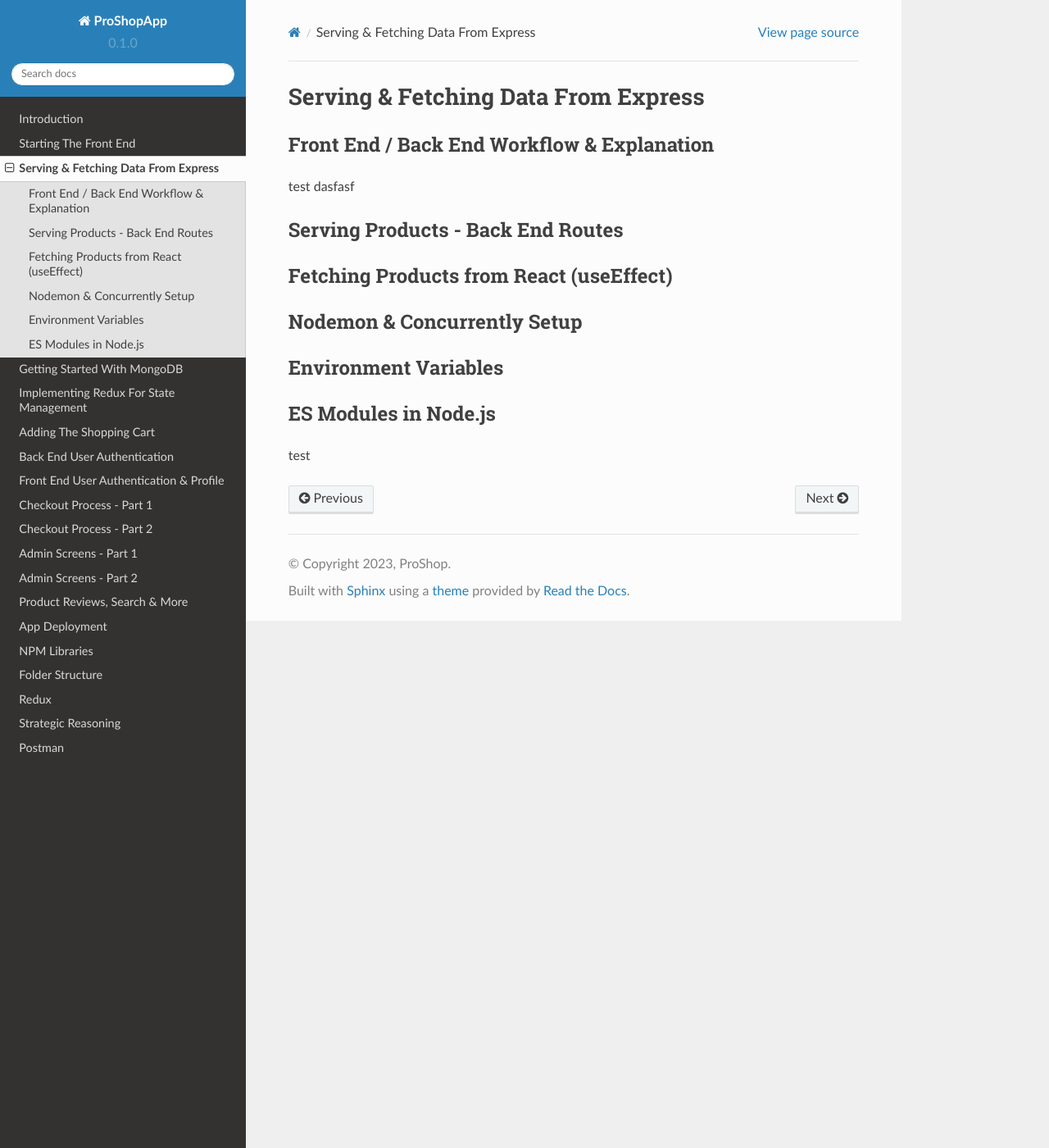
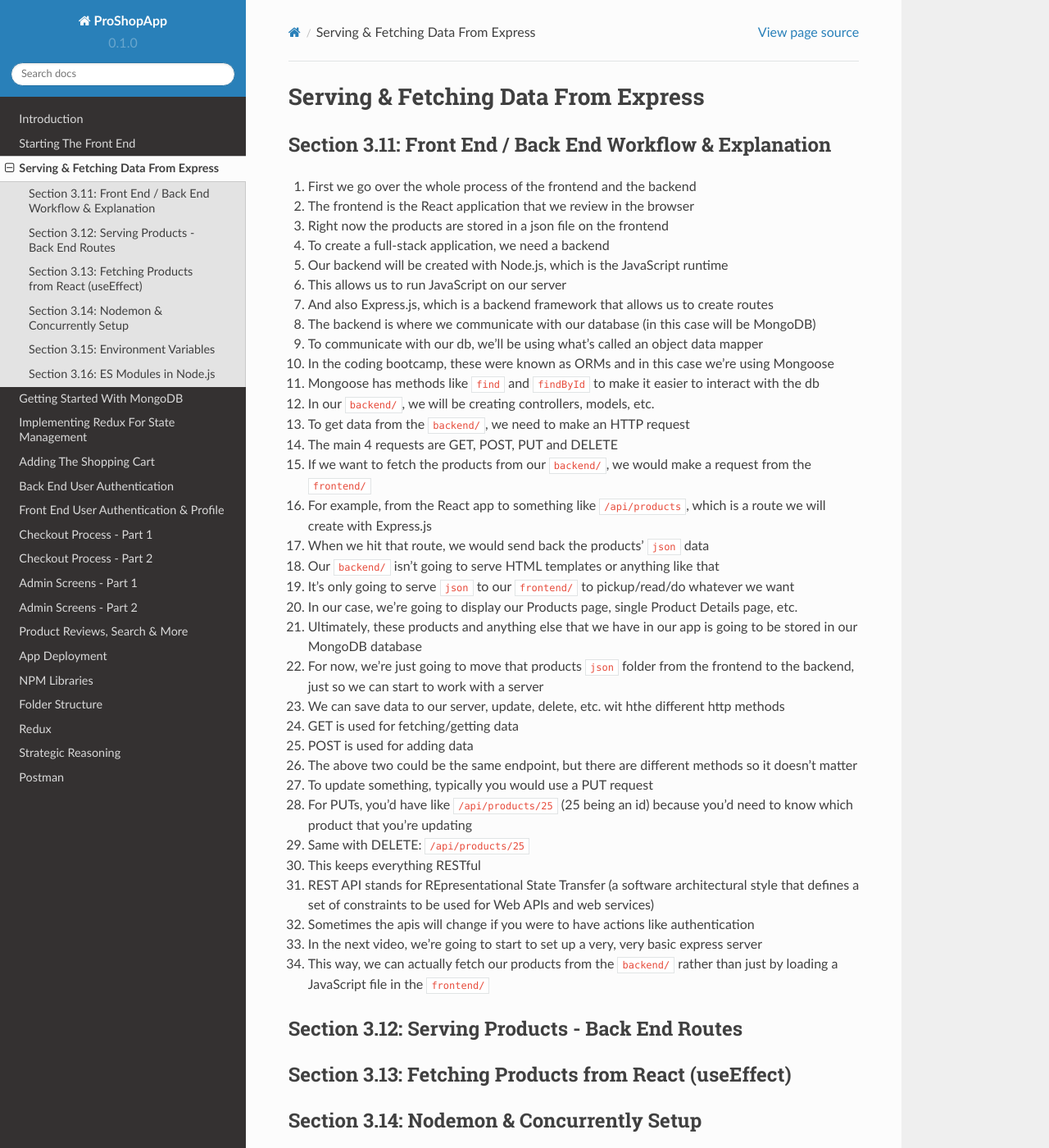
Before and after one commit to Pythonidaer/proshopapp, a Sphinx documentation site: the page built from docs/source/serving-and-fetching-data-from-express.rst, in a window 1280 px wide and 1400 px high. Shown: the whole window at 82% size. Built offline with Sphinx 7.4.7 and the Read the Docs theme 2.0.0, drawn with Linux system fonts in a browser that asks for light colours; some of the changed text lies outside the part shown.

Commit message:
FInished 3.11

```diff
--- a/docs/source/serving-and-fetching-data-from-express.rst
+++ b/docs/source/serving-and-fetching-data-from-express.rst
@@ -3,23 +3,56 @@ Serving & Fetching Data From Express
 
 .. _serving-and-fetching-data-from-express:
 
-Front End / Back End Workflow & Explanation
+Section 3.11: Front End / Back End Workflow & Explanation
 ------------
 
-test dasfasf
+1. First we go over the whole process of the frontend and the backend
+2. The frontend is the React application that we review in the browser
+3. Right now the products are stored in a json file on the frontend
+4. To create a full-stack application, we need a backend
+5. Our backend will be created with Node.js, which is the JavaScript runtime
+6. This allows us to run JavaScript on our server
+7. And also Express.js, which is a backend framework that allows us to create routes
+8. The backend is where we communicate with our database (in this case will be MongoDB)
+9. To communicate with our db, we'll be using what's called an object data mapper
+10. In the coding bootcamp, these were known as ORMs and in this case we're using Mongoose
+11. Mongoose has methods like ``find`` and ``findById`` to make it easier to interact with the db
+12. In our ``backend/``, we will be creating controllers, models, etc.
+13. To get data from the ``backend/``, we need to make an HTTP request
+14. The main 4 requests are GET, POST, PUT and DELETE
+15. If we want to fetch the products from our ``backend/``, we would make a request from the ``frontend/``
+16. For example, from the React app to something like ``/api/products``, which is a route we will create with Express.js
+17. When we hit that route, we would send back the products' ``json`` data
+18. Our ``backend/`` isn't going to serve HTML templates or anything like that
+19. It's only going to serve ``json`` to our ``frontend/`` to pickup/read/do whatever we want
+20. In our case, we're going to display our Products page, single Product Details page, etc.
+21. Ultimately, these products and anything else that we have in our app is going to be stored in our MongoDB database
+22. For now, we're just going to move that products ``json`` folder from the frontend to the backend, just so we can start to work with a server
+23. We can save data to our server, update, delete, etc. wit hthe different http methods
+24. GET is used for fetching/getting data
+25. POST is used for adding data
+26. The above two could be the same endpoint, but there are different methods so it doesn't matter
+27. To update something, typically you would use a PUT request
+28. For PUTs, you'd have like ``/api/products/25`` (25 being an id) because you'd need to know which product that you're updating
+29. Same with DELETE: ``/api/products/25``
+30. This keeps everything RESTful
+31. REST API stands for REpresentational State Transfer (a software architectural style that defines a set of constraints to be used for Web APIs and web services)
+32. Sometimes the apis will change if you were to have actions like authentication
+33. In the next video, we're going to start to set up a very, very basic express server
+34. This way, we can actually fetch our products from the ``backend/`` rather than just by loading a JavaScript file in the ``frontend/``
 
-Serving Products - Back End Routes
+Section 3.12: Serving Products - Back End Routes
 ----------------
 
-Fetching Products from React (useEffect)
+Section 3.13: Fetching Products from React (useEffect)
 ------------
 
-Nodemon & Concurrently Setup
+Section 3.14: Nodemon & Concurrently Setup
 ----------------
 
-Environment Variables
+Section 3.15: Environment Variables
 ------------
 
-ES Modules in Node.js
+Section 3.16: ES Modules in Node.js
 ----------------
 test
```
